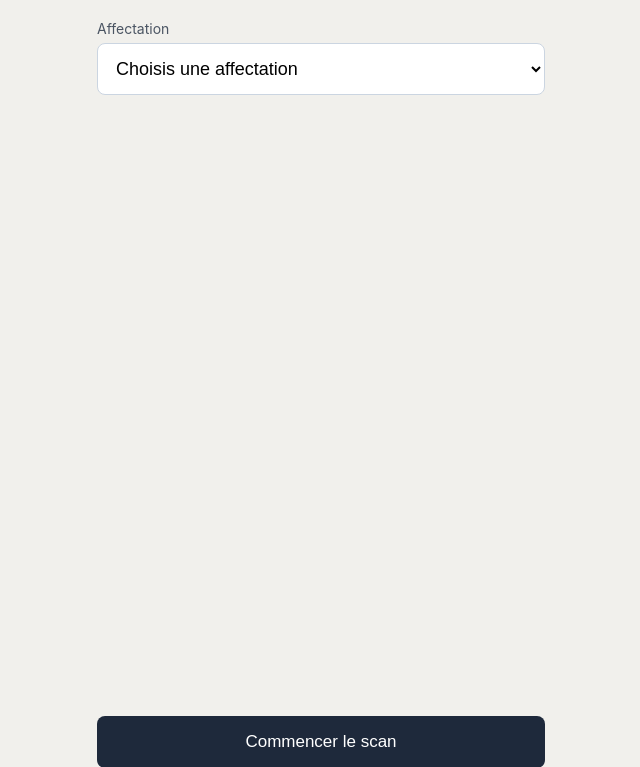
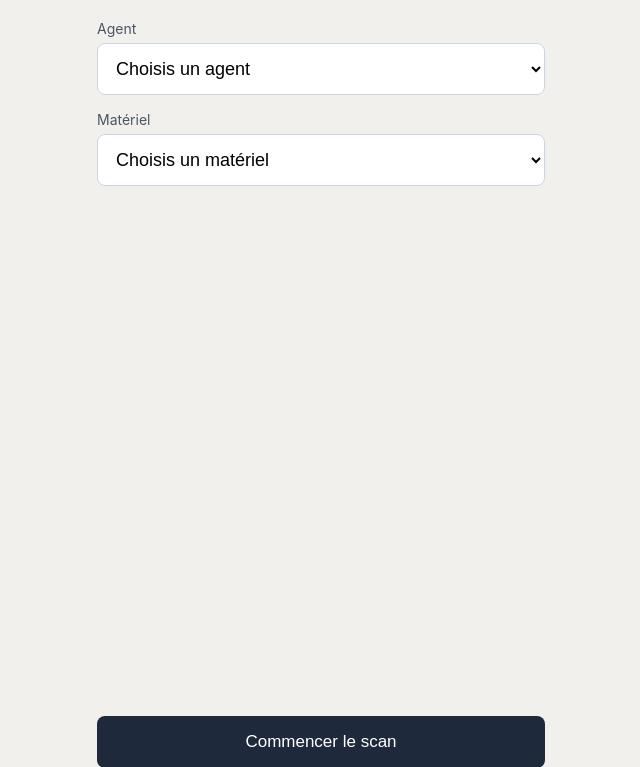
Before and after one commit to FRESHSK/inventaire, a Django app: page /terrain/ in a window 1280 px wide. Shown: the top 767 px of the page, without its empty margins (319-959 px from the left). Run offline with Django 5.2, Linux system fonts and the light colour scheme; tables that the repository leaves empty hold one stand-in row (values such as "Sample post").

Commit message:
config Agent et Matériel

```diff
--- a/terrain/templates/terrain/config.html
+++ b/terrain/templates/terrain/config.html
@@ -1,15 +1,38 @@
 {% extends "terrain/base.html" %}
 {% block content %}
+{% if confirmation %}
+  <div class="message error" style="margin-bottom:16px;">
+    Le matériel {{ confirmation.materiel }} est déjà affecté à {{ confirmation.ancien_agent }} pour cette mission.
+  </div>
+  <form method="post" style="display:flex;flex-direction:column;gap:16px;flex:1;">
+    {% csrf_token %}
+    <input type="hidden" name="agent" value="{{ confirmation.agent_id }}">
+    <input type="hidden" name="materiel" value="{{ confirmation.materiel_id }}">
+    <input type="hidden" name="confirme" value="1">
+    <p style="font-size:15px;color:#374151;">Réaffecter ce matériel à {{ confirmation.nouvel_agent }} ?</p>
+    <button type="submit" class="bouton-principal">Confirmer la réaffectation</button>
+    <a href="{% url 'terrain:config' %}" class="bouton-secondaire" style="text-align:center;line-height:44px;text-decoration:none;display:block;">Choisir un autre matériel</a>
+  </form>
+{% elif mission %}
   <form method="post" style="display:flex;flex-direction:column;gap:16px;flex:1;">
     {% csrf_token %}
 
-  {% if affectations %}
     <div class="champ">
-      <label for="affectation">Affectation</label>
-      <select name="affectation" id="affectation" required>
-        <option value="" disabled selected>Choisis une affectation</option>
-        {% for affectation in affectations %}
-          <option value="{{ affectation.id }}">{{ affectation.agent.nom }} — {{ affectation.materiel }}</option>
+      <label for="agent">Agent</label>
+      <select name="agent" id="agent" required>
+        <option value="" disabled selected>Choisis un agent</option>
+        {% for agent in agents %}
+          <option value="{{ agent.id }}">{{ agent.nom }}</option>
+        {% endfor %}
+      </select>
+    </div>
+
+    <div class="champ">
+      <label for="materiel">Matériel</label>
+      <select name="materiel" id="materiel" required>
+        <option value="" disabled selected>Choisis un matériel</option>
+        {% for materiel in materiels %}
+          <option value="{{ materiel.id }}">{{ materiel }}</option>
         {% endfor %}
       </select>
     </div>
@@ -17,11 +40,11 @@
     <div style="flex:1;"></div>
 
     <button type="submit" class="bouton-principal">Commencer le scan</button>
+  </form>
 {% else %}
   <p style="color:#6B7280;font-size:14px;">
-      Aucune affectation trouvée pour une mission active. Demande au responsable
-      de créer ton affectation (agent + matériel) dans l'admin.
+    Aucune mission active pour le moment. Demande au responsable d'activer
+    une mission dans l'admin.
   </p>
 {% endif %}
-</form>
 {% endblock %}
--- a/terrain/views.py
+++ b/terrain/views.py
@@ -32,33 +32,66 @@ def _est_ajax(request):
 
 
 def config(request):
-    """Écran de démarrage : choix de l'affectation (agent + matériel) pour
-    la mission active. Pas de champ zone -- voir scan().
+    """Écran de démarrage : l'agent choisit lui-même son Agent + son
+    Matériel (pas de liste d'Affectations pré-créées par le responsable --
+    voir discussion). Un enregistrement Affectation est créé ou mis à jour
+    en base pour garder une trace de qui a quel scanner, comme avant.
+
+    Si le Matériel choisi est déjà affecté à un autre agent pour la mission
+    active, on ne réaffecte jamais silencieusement : on redemande
+    confirmation (champ caché `confirme`) avant d'écraser l'ancienne
+    affectation.
     """
-    if request.method == "POST":
-        affectation_id = request.POST.get("affectation")
+    mission = Mission.objects.filter(statut=Mission.Statut.ACTIVE).first()
+    agents = Agent.objects.order_by("nom")
+    materiels = Materiel.objects.exclude(etat=Materiel.Etat.MAINTENANCE).order_by("numero_serie")
+    confirmation = None
 
-        if not affectation_id:
-            messages.error(request, "Choisis une affectation avant de continuer.")
+    if request.method == "POST" and mission:
+        agent_id = request.POST.get("agent")
+        materiel_id = request.POST.get("materiel")
+        confirme = request.POST.get("confirme") == "1"
+
+        if not agent_id or not materiel_id:
+            messages.error(request, "Choisis un agent et un matériel avant de continuer.")
         else:
             try:
-                affectation = Affectation.objects.select_related("agent", "materiel").get(pk=affectation_id)
-            except Affectation.DoesNotExist:
-                messages.error(request, "Affectation introuvable.")
+                agent = Agent.objects.get(pk=agent_id)
+                materiel = Materiel.objects.get(pk=materiel_id)
+            except (Agent.DoesNotExist, Materiel.DoesNotExist):
+                messages.error(request, "Agent ou matériel introuvable.")
             else:
-                request.session["terrain_agent_id"] = affectation.agent_id
-                request.session["terrain_materiel_id"] = affectation.materiel_id
-                request.session["terrain_zone_id"] = None
-                request.session["terrain_scan_count"] = 0
-                return redirect("terrain:scan")
+                existante = Affectation.objects.filter(mission=mission, materiel=materiel).select_related("agent").first()
 
-    affectations = (
-        Affectation.objects.filter(mission__statut=Mission.Statut.ACTIVE)
-        .select_related("agent", "materiel", "mission")
-        .order_by("agent__nom")
+                if existante and existante.agent_id != agent.id and not confirme:
+                    confirmation = {
+                        "agent_id": agent.id,
+                        "materiel_id": materiel.id,
+                        "ancien_agent": existante.agent.nom,
+                        "nouvel_agent": agent.nom,
+                        "materiel": str(materiel),
+                    }
+                else:
+                    if existante and existante.agent_id != agent.id:
+                        existante.agent = agent
+                        existante.save(update_fields=["agent", "date_modification"])
+                        affectation = existante
+                    elif existante:
+                        affectation = existante
+                    else:
+                        affectation = Affectation.objects.create(mission=mission, agent=agent, materiel=materiel)
+
+                    request.session["terrain_agent_id"] = affectation.agent_id
+                    request.session["terrain_materiel_id"] = affectation.materiel_id
+                    request.session["terrain_zone_id"] = None
+                    request.session["terrain_scan_count"] = 0
+                    return redirect("terrain:scan")
+
+    return render(
+        request,
+        "terrain/config.html",
+        {"mission": mission, "agents": agents, "materiels": materiels, "confirmation": confirmation},
     )
-
-    return render(request, "terrain/config.html", {"affectations": affectations})
 
 
 def scan(request):
```
Lines whose indentation alone changed are shown as unchanged.
